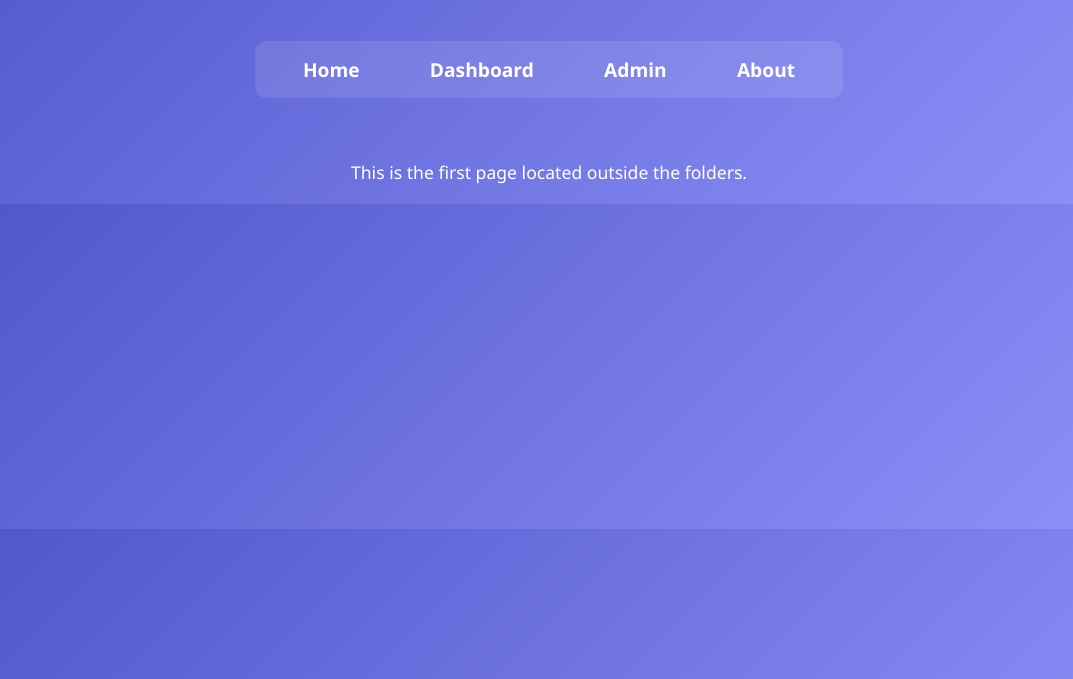
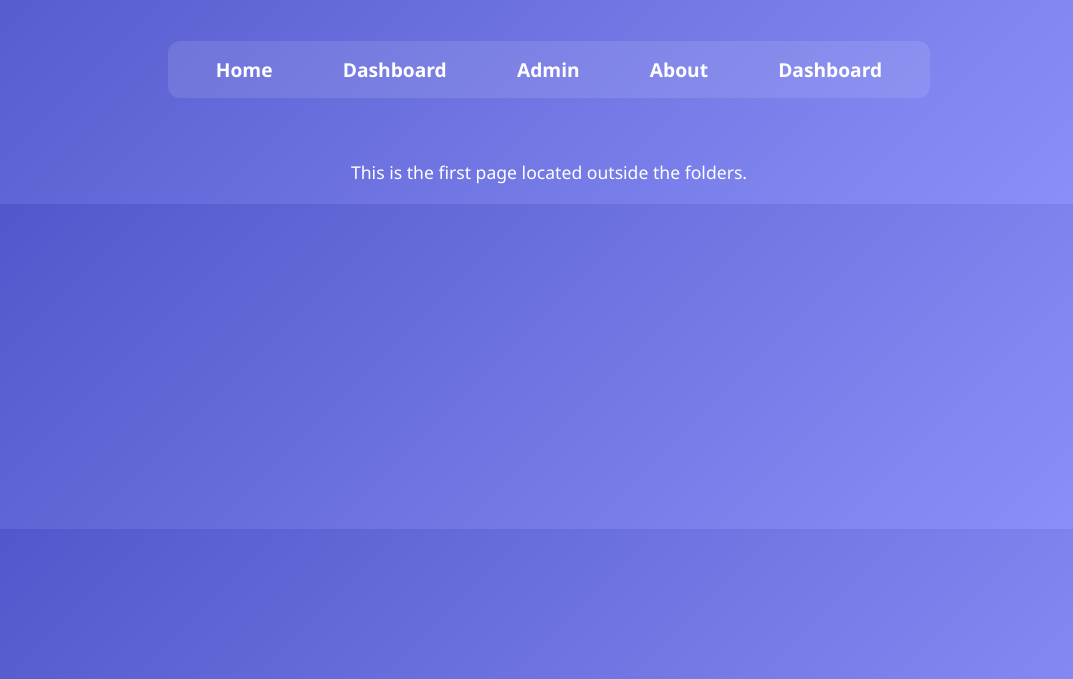
Before and after one commit to PRASA8591/html, a plain HTML site: page index.html in a window 1280 px wide. Shown: the part 121-800 px from the top of the page, without its empty margins (91-1164 px from the left). Drawn offline with Linux system fonts and the light colour scheme.

Commit message:
Update index.html

```diff
--- a/index.html
+++ b/index.html
@@ -13,6 +13,7 @@
   <a href="dashboard/index.html">Dashboard</a>
   <a href="admin/index.html">Admin</a>
   <a href="about/index.html">About</a>
+    <a href="/dashboard/">Dashboard</a>
 </nav>
 
   <p>This is the first page located outside the folders.</p>
```
